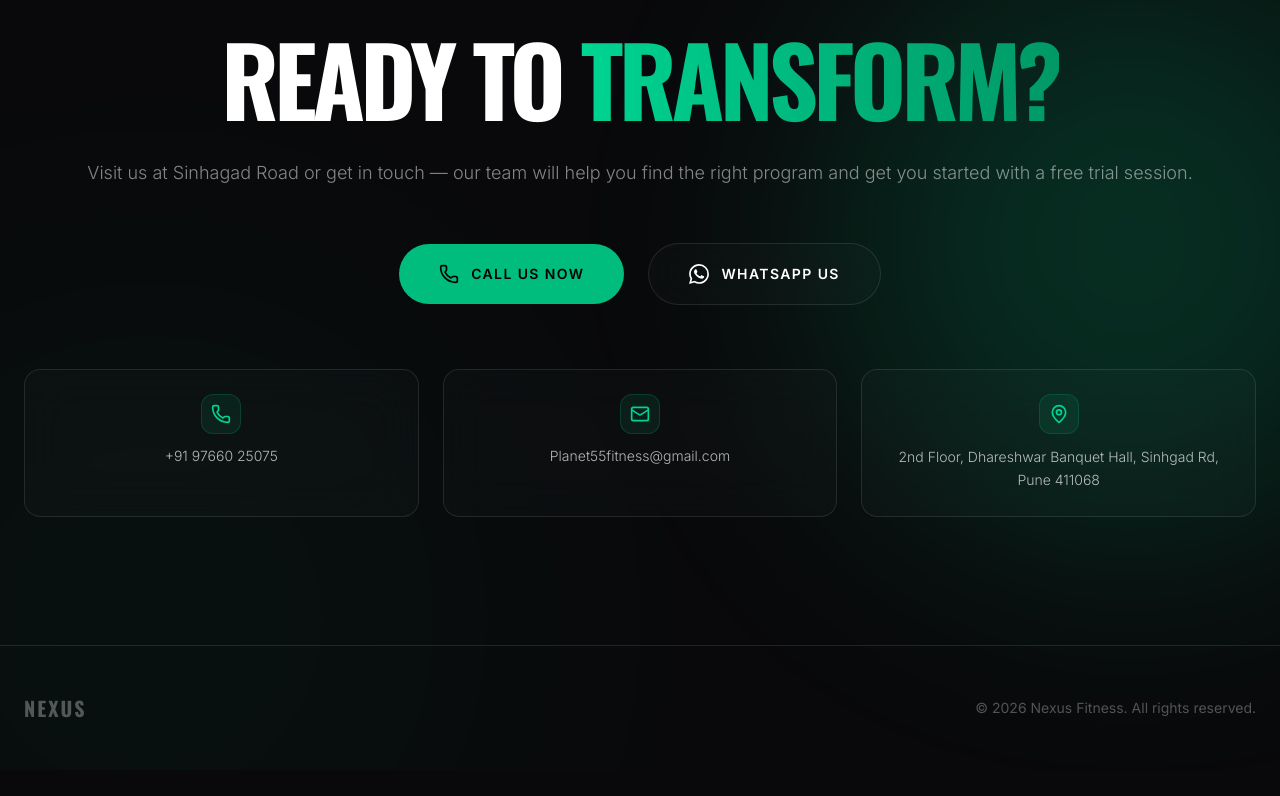
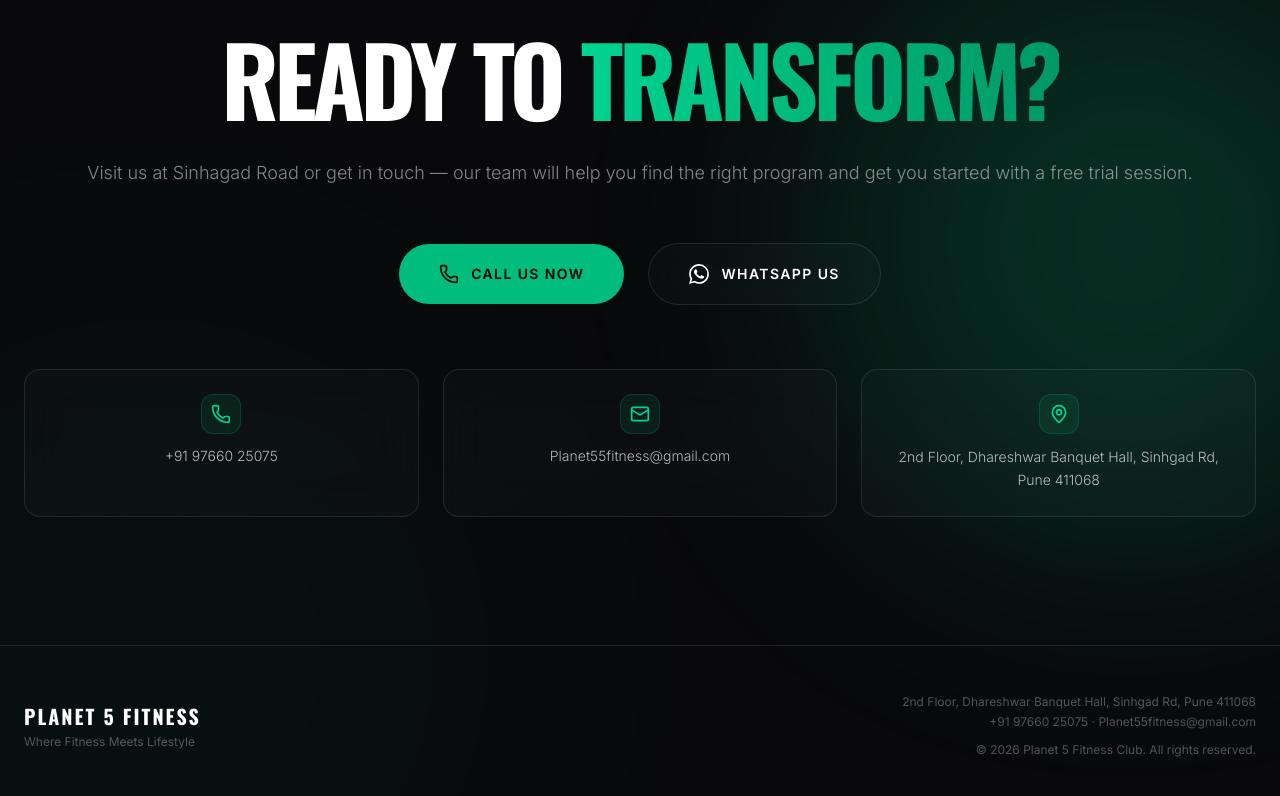
Before and after one commit to itstxnmay/Planet-5-fitness-club, a React (Vite) app: page / in a window 1280 px wide. Shown: the part 4077-4873 px from the top of the page. Before the commit the page ends 4847 px from the top, so only its background shows below. Built offline with nearby package versions, Linux system fonts and the light colour scheme.

Commit message:
rebrand: update footer for Planet 5 Fitness Club

```diff
--- a/src/App.tsx
+++ b/src/App.tsx
@@ -555,9 +555,16 @@ export default function App() {
 
       {/* ═══════ Footer ═══════ */}
       <footer className="relative border-t border-white/10 py-8 sm:py-10 md:py-12 px-4 sm:px-6">
-        <div className="max-w-7xl mx-auto flex flex-col sm:flex-row items-center justify-between gap-4 text-white/30 text-xs sm:text-sm">
-          <div className="font-display font-bold text-lg sm:text-xl tracking-widest uppercase">Nexus</div>
-          <p>© {new Date().getFullYear()} Nexus Fitness. All rights reserved.</p>
+        <div className="max-w-7xl mx-auto flex flex-col sm:flex-row items-start sm:items-center justify-between gap-6 sm:gap-4">
+          <div>
+            <div className="font-display font-bold text-lg sm:text-xl tracking-widest uppercase text-white mb-1">Planet 5 Fitness</div>
+            <p className="text-white/30 text-xs">Where Fitness Meets Lifestyle</p>
+          </div>
+          <div className="flex flex-col items-start sm:items-end gap-1 text-white/30 text-xs">
+            <p>2nd Floor, Dhareshwar Banquet Hall, Sinhgad Rd, Pune 411068</p>
+            <p>+91 97660 25075 · Planet55fitness@gmail.com</p>
+            <p className="mt-2">© {new Date().getFullYear()} Planet 5 Fitness Club. All rights reserved.</p>
+          </div>
         </div>
       </footer>
     </div>
```
